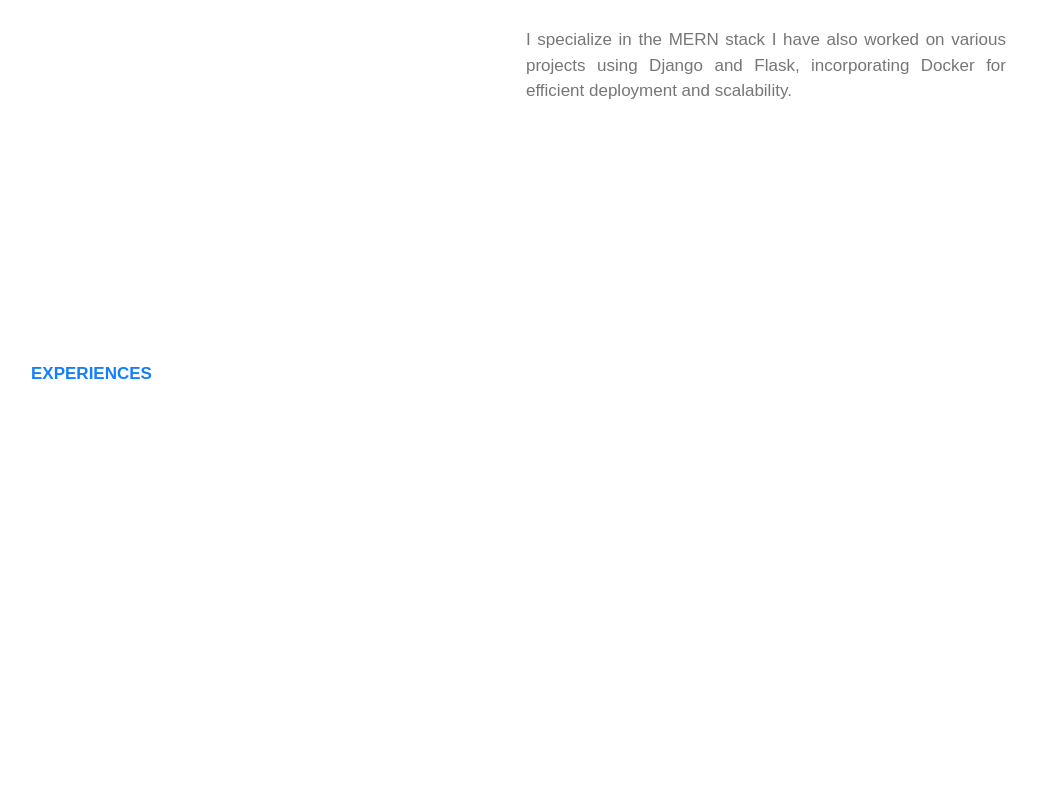
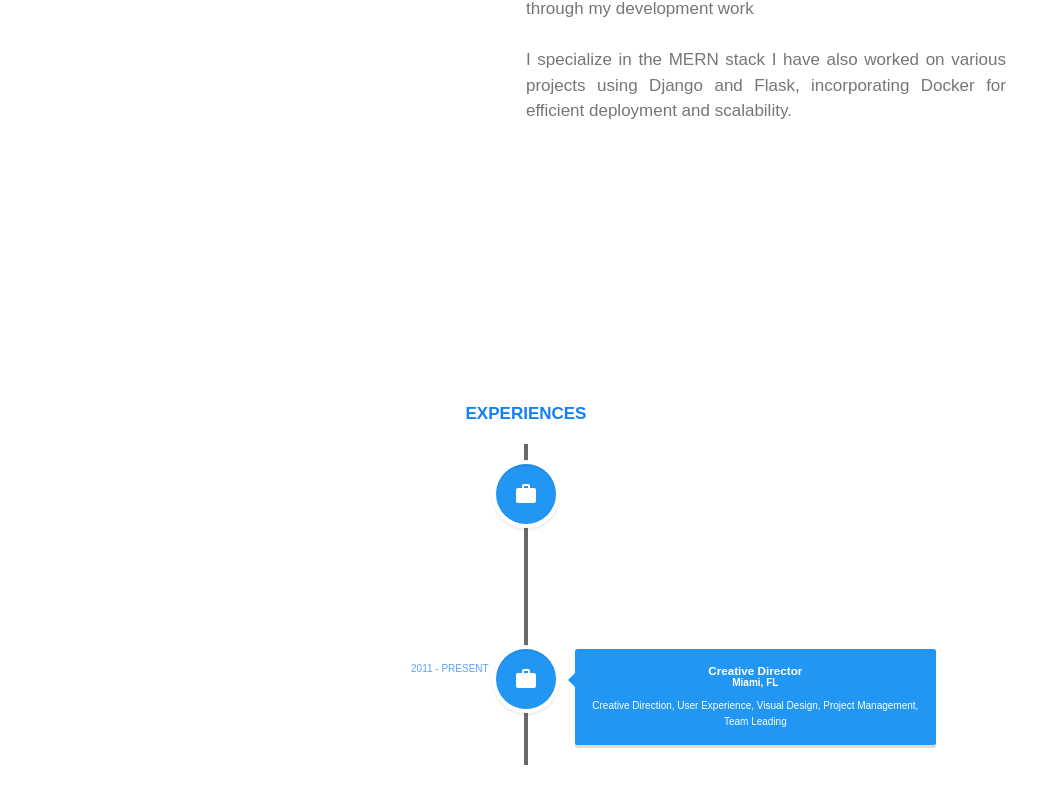
Before and after one commit to hn-agnihotri29/my_portfolio, a React (Create React App) app: page / in a window 1280 px wide. Shown: the part 1046-1850 px from the top of the page, without its empty margins (114-1151 px from the left). Before the commit the page ends 1550 px from the top, so only its background shows below. Built offline with nearby package versions, Linux system fonts and the light colour scheme.

Commit message:
[Timeline] added timeline component and style file

```diff
--- a/package.json
+++ b/package.json
@@ -8,6 +8,7 @@
     "@testing-library/user-event": "^13.5.0",
     "react": "^18.3.1",
     "react-dom": "^18.3.1",
+    "react-icons": "^5.3.0",
     "react-scripts": "5.0.1",
     "react-vertical-timeline-component": "^3.6.0",
     "web-vitals": "^2.1.4"
--- a/src/components/Experiences/Experience.jsx
+++ b/src/components/Experiences/Experience.jsx
@@ -1,5 +1,6 @@
 import React from 'react';
 import './Experience.style.scss';
+import Timeline from '../WorkTimeline/WorkTimeline';
 
 const Experience = () => {
     return (
@@ -7,8 +8,8 @@ const Experience = () => {
             <div className='container'>
                 <div className='content'>
                     <div className='experience_title'>
-                        <p>Experiences</p>
-
+                        <span>Experiences</span>
+                        <Timeline />
                     </div>
                 </div>
             </div>
--- a/src/components/Experiences/Experience.style.scss
+++ b/src/components/Experiences/Experience.style.scss
@@ -15,7 +15,7 @@
 }
 
 .experience_title {
-    p {
+    span {
         color: #147efb;
         font-size: 1.7rem;
         font-weight: 700;
--- /dev/null
+++ b/src/components/WorkTimeline/Timeline.style.scss
@@ -0,0 +1,13 @@
+.container {
+    padding-top: 20px;
+    text-align: center;
+}
+
+.vertical-timeline::before {
+    /* this is the vertical line */
+    background: rgba(59, 55, 55, 0.754) !important;
+}
+
+.card {
+    font-size: 15px;
+}
--- /dev/null
+++ b/src/components/WorkTimeline/WorkTimeline.jsx
@@ -0,0 +1,48 @@
+import React from 'react';
+import { VerticalTimeline, VerticalTimelineElement } from 'react-vertical-timeline-component';
+import { MdWork } from "react-icons/md";
+import 'react-vertical-timeline-component/style.min.css';
+import './Timeline.style.scss';
+
+
+const Timeline = () => {
+    return (
+        <div className='container'>
+            <VerticalTimeline>
+                <VerticalTimelineElement
+                    className="vertical-timeline-element--work card"
+                    contentStyle={{ background: "rgb(33, 150, 243)", color: "#fff" }}
+                    contentArrowStyle={{ borderRight: "7px solid  rgb(33, 150, 243)" }}
+                    date="20th May, 2024 - present"
+                    iconStyle={{ background: "rgb(33, 150, 243)", color: "#fff" }}
+                    icon={<MdWork />}
+                >
+                    <h3 className="vertical-timeline-element-title">Software Engineer Inter @EaConnect</h3>
+                    <h4 className="vertical-timeline-element-subtitle">Bangalore, IN</h4>
+                    <p>
+                        Creative Direction, User Experience, Visual Design, Project
+                        Management, Team Leading
+                    </p>
+                </VerticalTimelineElement>
+                <VerticalTimelineElement
+                    className="vertical-timeline-element--work"
+                    contentStyle={{ background: "rgb(33, 150, 243)", color: "#fff"}}
+                    contentArrowStyle={{ borderRight: "7px solid  rgb(33, 150, 243)" }}
+                    date="2011 - present"
+                    iconStyle={{ background: "rgb(33, 150, 243)", color: "#fff" }}
+                    icon={<MdWork />}
+                >
+                    <h3 className="vertical-timeline-element-title">Creative Director</h3>
+                    <h4 className="vertical-timeline-element-subtitle">Miami, FL</h4>
+                    <p>
+                        Creative Direction, User Experience, Visual Design, Project
+                        Management, Team Leading
+                    </p>
+                </VerticalTimelineElement>
+            </VerticalTimeline>
+        </div>
+
+    )
+}
+
+export default Timeline;
```
Also changed, not shown: 1 other file (tests, documents, lock files or other folders).
